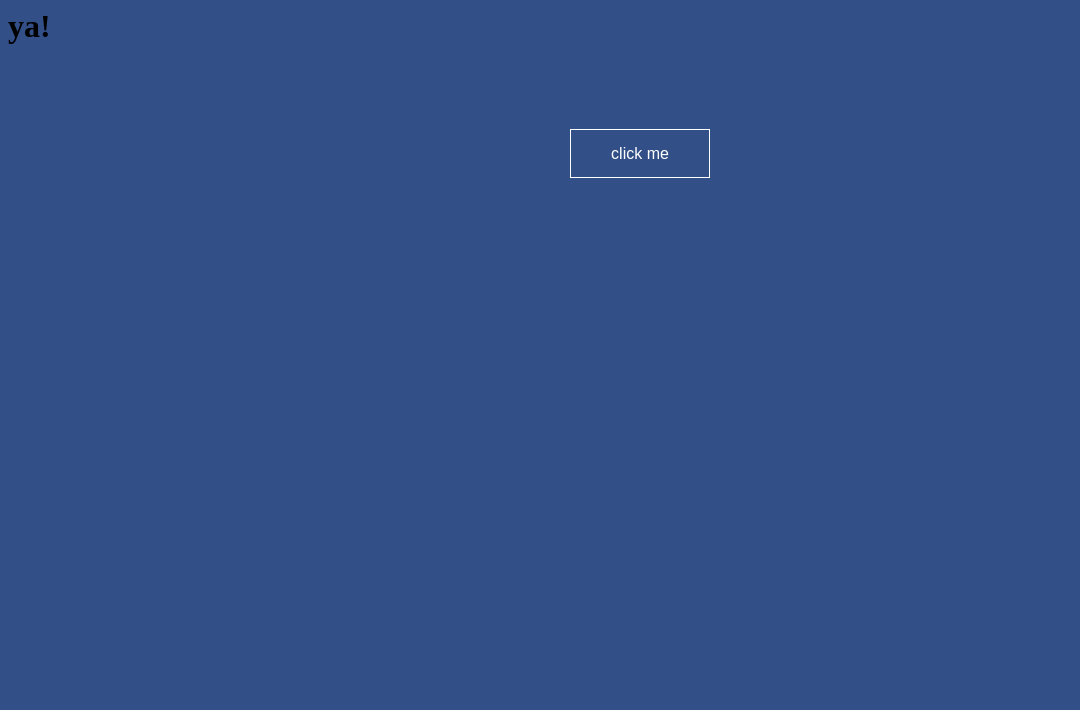
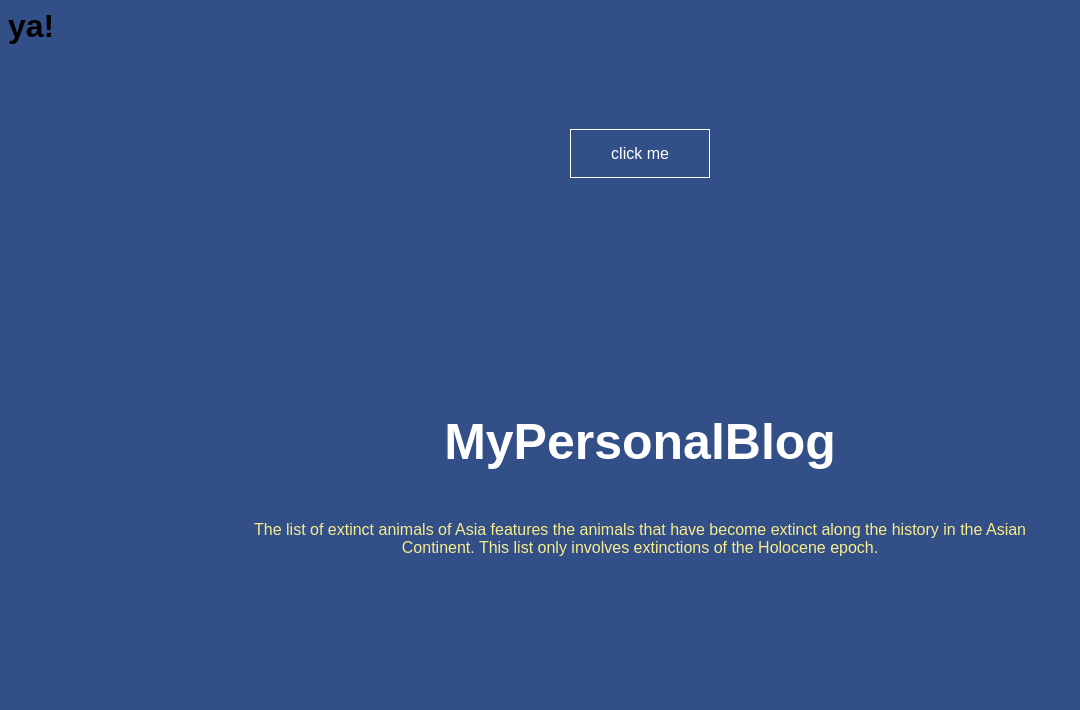
Before and after one commit to Ultra-marine/MyBed, a plain HTML site: page index.html in a window 1280 px wide. Shown: the whole page, without its empty margins (0-1080 px from the left). Drawn offline with Linux system fonts and the light colour scheme.

Commit message:
add <article>

```diff
--- a/index.html
+++ b/index.html
@@ -6,6 +6,11 @@
     <h1> ya! </h1>
     <section id="bc00">
 			<a class="bt00" href="#">click me</a>
+			<article>
+				<h3> MyPersonalBlog </h3>
+				<p> The list of extinct animals of Asia features the animals that have become extinct along the history in the Asian Continent. This list only involves extinctions of the Holocene epoch. </p>
+				<svg id="svg"></svg>
+			</article>
 		</section>
   </body>
 </html>
--- a/main.css
+++ b/main.css
@@ -1,6 +1,28 @@
+*{
+	font-family: sans-serif;
+}
+
 body{
 	background-color: #324f88;
 	}
+
+h3{
+	color: white;
+	font-size: 50px;
+}
+
+article{
+	position: relative;
+	top: 200px;
+}
+
+article p{
+	color: #f8ed8d;
+	width: 80%;
+	margin: 0 auto;
+
+}
+
 #bc00{
 	margin: 0 auto;
 	text-align: center;
```
